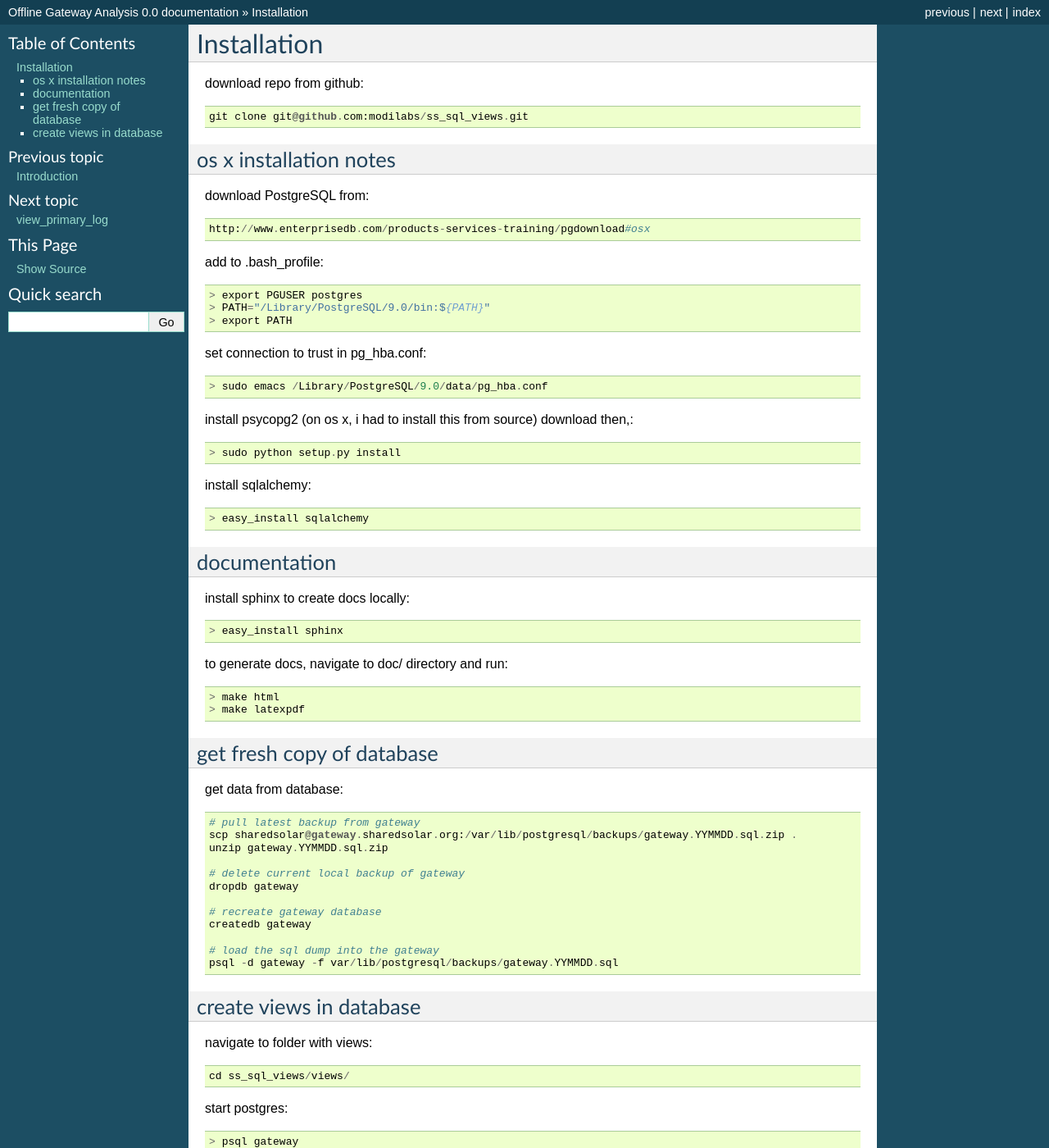
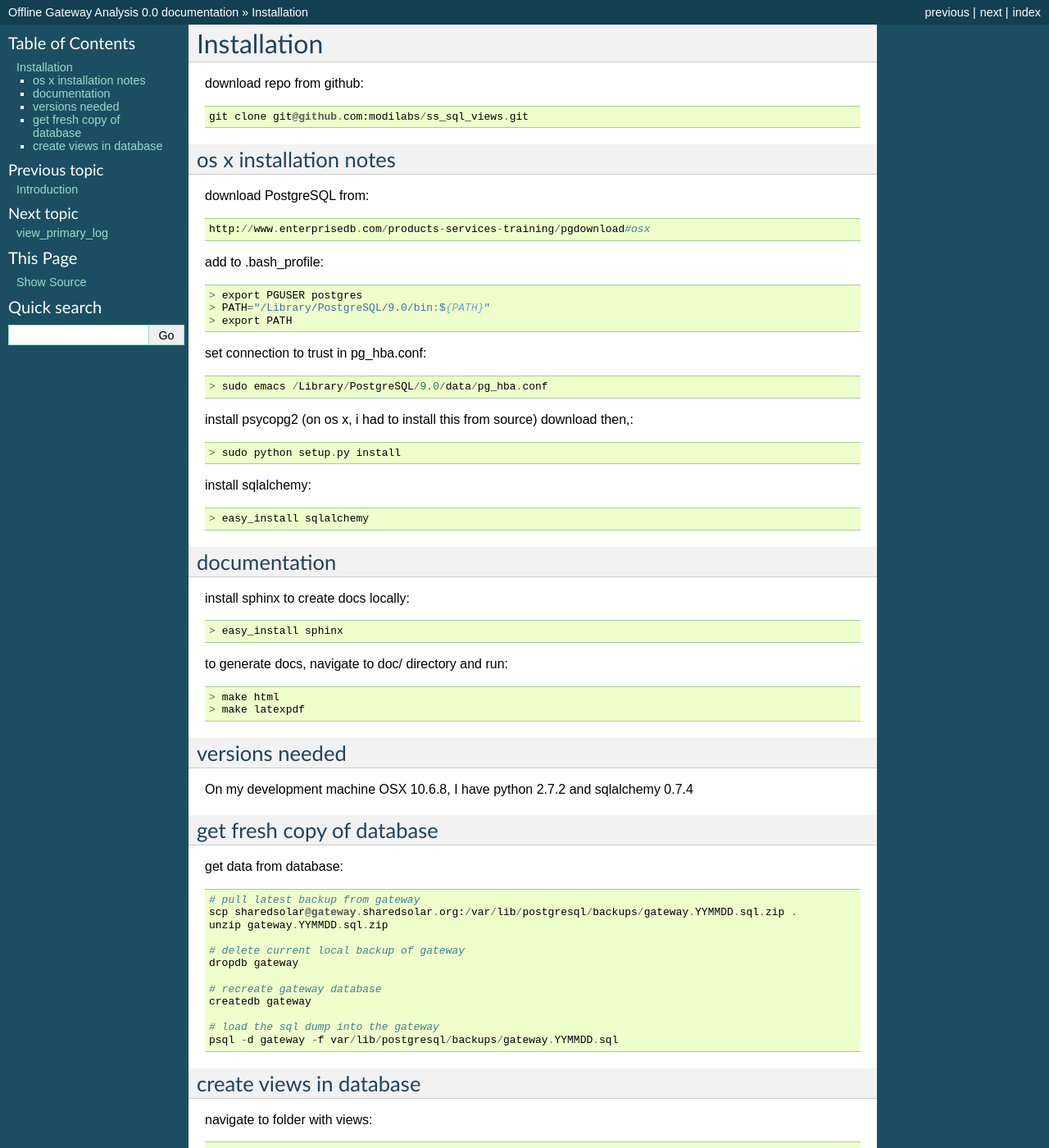
Before and after one commit to SEL-Columbia/ss_sql_views, a Sphinx documentation site: the page built from doc/installation.rst, in a window 1280 px wide and 1400 px high. Shown: the whole window at 82% size. Built offline with Sphinx 7.4.7, drawn with Linux system fonts in a browser that asks for light colours.

Commit message:
updates documentation

```diff
--- a/doc/index.rst
+++ b/doc/index.rst
@@ -25,7 +25,7 @@ Scripts
 .. automodule:: percentage_with_credit
 .. automodule:: solar_generation
 .. automodule:: which_meters_reporting_text
-
+.. automodule:: which_meters_reporting_CSV
 
 Indices and tables
 ==================
--- a/doc/installation.rst
+++ b/doc/installation.rst
@@ -43,6 +43,11 @@ to generate docs, navigate to doc/ directory and run::
     > make latexpdf
 
 
+versions needed
+---------------
+On my development machine OSX 10.6.8, I have
+python 2.7.2 and
+sqlalchemy 0.7.4
 
 get fresh copy of database
 --------------------------
```
